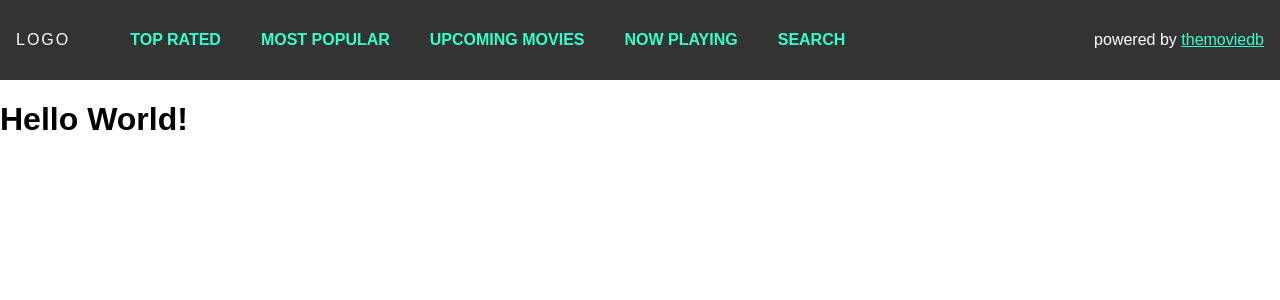
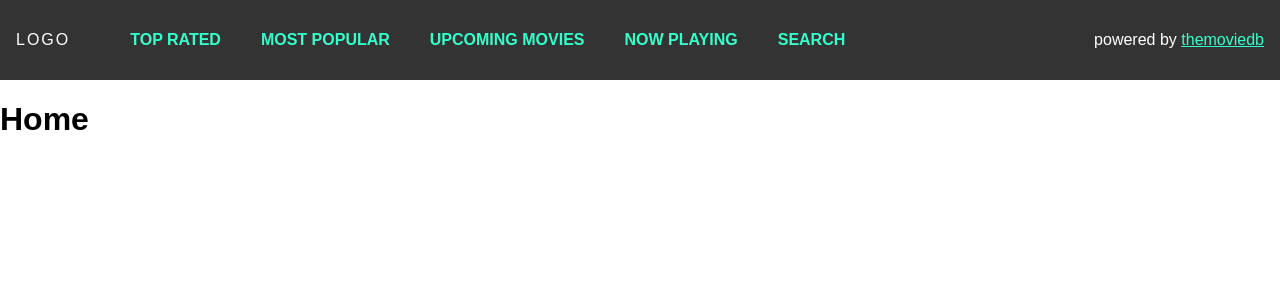
Before and after one commit to learosema/react-movie-app, a React (Create React App) app: page / in a window 1280 px wide. Shown: the top 300 px of the page. Built offline with nearby package versions, Linux system fonts and the light colour scheme; no server answers.

Commit message:
add Home component

```diff
--- a/src/App.js
+++ b/src/App.js
@@ -3,6 +3,10 @@ import { apiKey } from './apikey';
 import './App.css';
 import axios from 'axios';
 import { BrowserRouter as Router, NavLink as Link, Route } from 'react-router-dom';
+
+const Home = () => <h1>Home</h1>
+
+const MovieList = ({ category }) => <div><h1>{category}</h1></div>;
 
 class App extends Component {
 
@@ -39,9 +43,7 @@ class App extends Component {
           </div>
         </header>
         <div class="site-main">
-          <Route exact={true} path="/" render={() => (
-            <h1>Hello World!</h1>
-          )} />
+          <Route exact path="/" component={Home} />
           <Route path="/discover/:category" render={ ({match}) =>  (
             <MovieList category={match.params.category} />
           )} />
@@ -53,7 +55,6 @@ class App extends Component {
   }
 }
 
-const MovieList = ({ category }) => (<div>{category}</div>);
 
 
 export default App;
```
